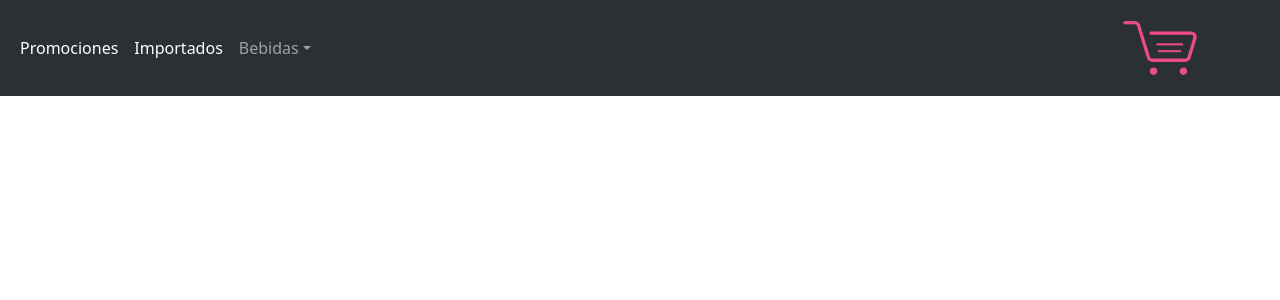
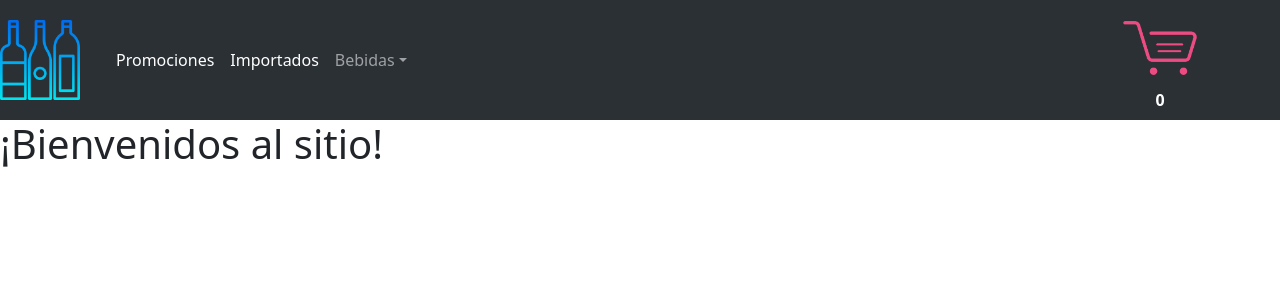
Before and after one commit to castruli/PreEntrega1-CastroF, a React (Vite) app: page / in a window 1280 px wide. Shown: the top 300 px of the page. Built offline with nearby package versions, Linux system fonts and the light colour scheme.

Commit message:
agregando logo y itemslist

```diff
--- a/src/App.css
+++ b/src/App.css
@@ -1,5 +1,15 @@
-.imgCarrito{
+.propCarrito img{
     width: 5rem;
     height: 5rem;
+}
+.propCarrito{
+    color: white;
+    text-align: left;
+    text-align: center;
     margin-right: 5rem;
+    font-weight: bold;
 }
+.logo{
+    width: 5rem;
+    height: 5rem;
+}
--- a/src/App.jsx
+++ b/src/App.jsx
@@ -1,11 +1,14 @@
 // import { useState } from 'react'
 import './App.css'
 import { NavBar } from './components/NavBar'
+import { Geeting } from './components/ItemListContainer'
 function App() {
 
   return (
     <>
     <NavBar></NavBar>
+    <Geeting></Geeting>
+
     </>
   )
 }
--- a/src/components/CartWidget.jsx
+++ b/src/components/CartWidget.jsx
@@ -1,7 +1,11 @@
 import imagenCarrito from '../components/image/carritoCompras.png'
+import { CartCounter } from './navbar/cartcounter'
 
 export const CartWidget = () => {
     return (
-        <img class="imgCarrito"src={imagenCarrito} alt="Logo proyecto" />
+        <div class="propCarrito">
+        <img src={imagenCarrito} alt="Logo proyecto" />
+        <CartCounter counter={0}></CartCounter>
+        </div>
     )
 }
--- a/src/components/ItemListContainer.jsx
+++ b/src/components/ItemListContainer.jsx
@@ -0,0 +1,5 @@
+export const Geeting = () => {
+return (
+<h1>¡Bienvenidos al sitio!</h1>
+)
+}
--- a/src/components/NavBar.jsx
+++ b/src/components/NavBar.jsx
@@ -3,15 +3,20 @@ import { MenuNavBar } from "./navbar/menuNavBar";
 import { NavLogo } from "./navbar/navLogo";
 import { CartWidget } from "./CartWidget";
 
+
 export const NavBar = () => {
 return (
+    <>
     <nav class="navbar navbar-expand-lg bg-body-tertiary" data-bs-theme="dark">
-
     <>
-
+    <NavLogo></NavLogo>
     <MenuNavBar></MenuNavBar>
     <CartWidget></CartWidget>
     </>
     </nav>
+
+
+
+    </>
 )
 }
--- /dev/null
+++ b/src/components/navbar/cartcounter.jsx
@@ -0,0 +1,7 @@
+export const CartCounter = (props) => {
+    return (
+        <div class="counter">{props.counter}
+
+        </div>
+    )
+}
--- a/src/components/navbar/navLogo.jsx
+++ b/src/components/navbar/navLogo.jsx
@@ -1,10 +1,10 @@
-
+import imagenLogo from "../image/logoEcommers.png"
 
 export const NavLogo = () => {
     return (
     <>
         <a class="navbar-brand" href="#">
-        <img class=""src={imagenLogo} alt="Logo proyecto" />
+        <img class="logo"src={imagenLogo} alt="Logo proyecto" />
         </a>
     </>)
 }
```
Also changed, not shown: src/components/image/logoEcommers.png (added).
